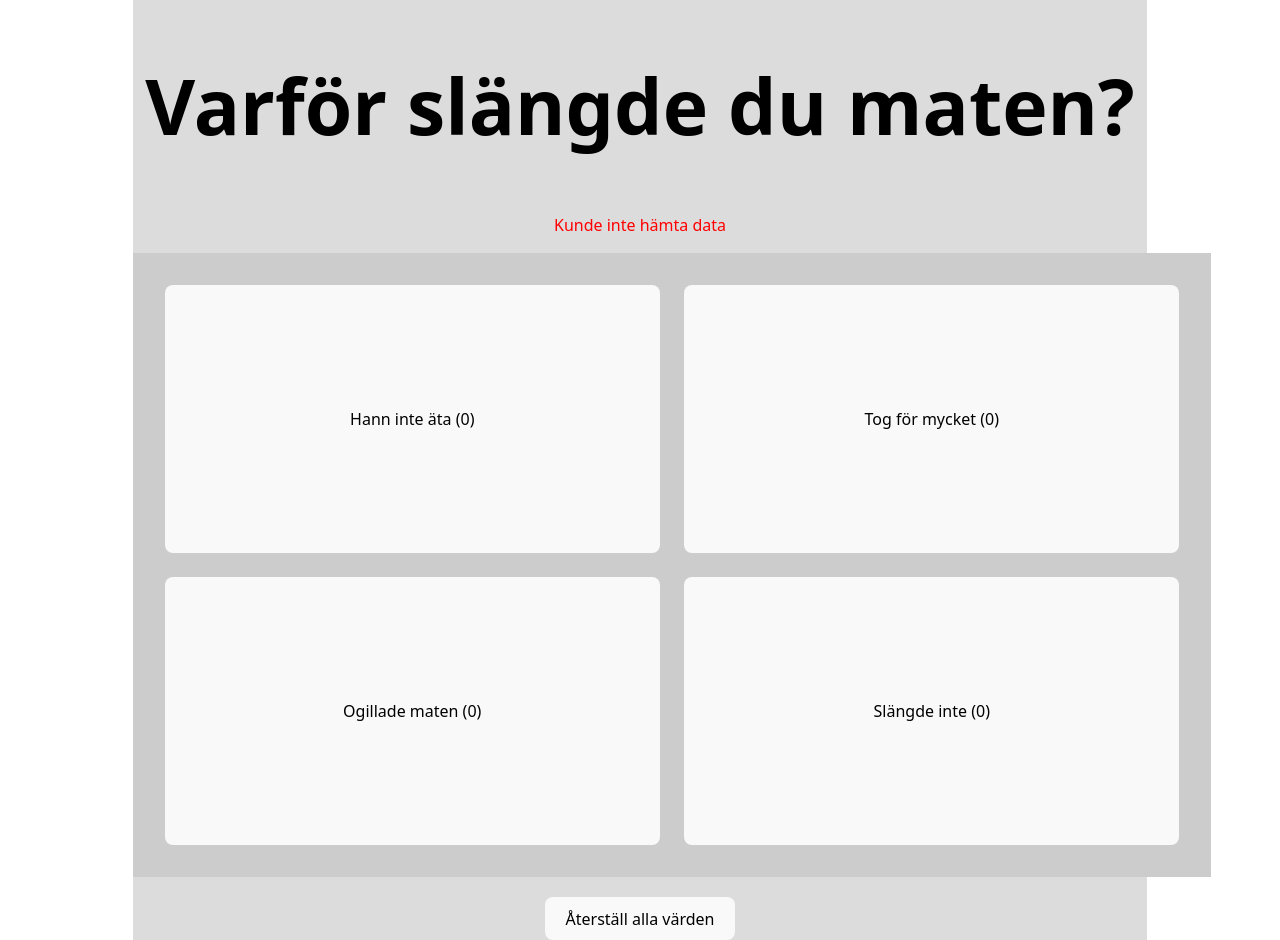
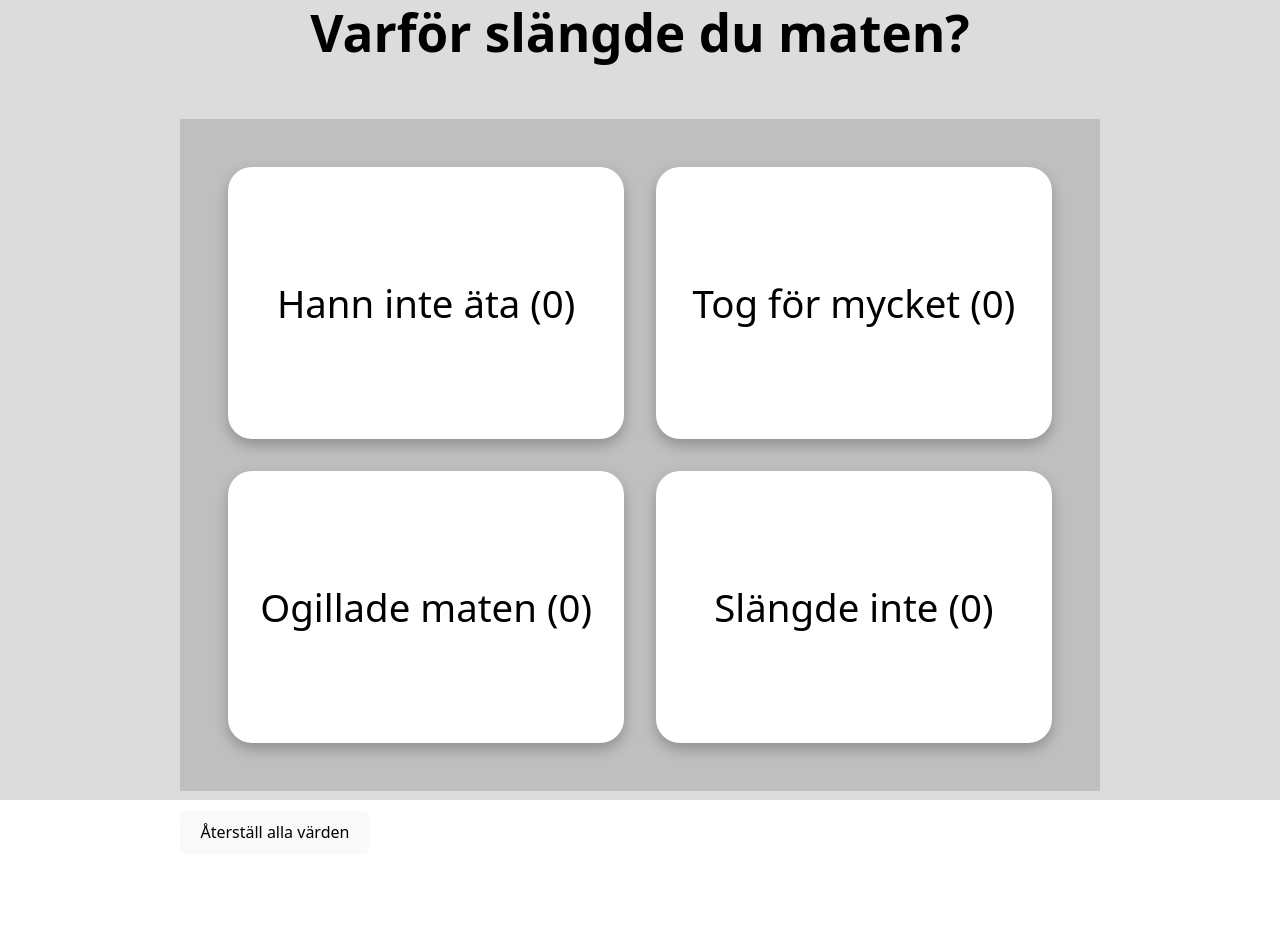
Before and after one commit to Luckan2006/Matsal_app, a React (Vite) app in the folder my-app/: page / in a window 1280 px wide. After the commit the page ends 854 px from the top, so only its background shows below. Built offline with nearby package versions, Linux system fonts and the light colour scheme; no server answers; the database is empty.

Commit message:
changed css

```diff
--- a/my-app/src/App.css
+++ b/my-app/src/App.css
@@ -1,55 +1,65 @@
+* {
+  box-sizing: border-box;
+}
+
+html, body {
+  margin: 0;
+  padding: 0;
+  height: 100%;
+}
+
+body {
+  font-family: system-ui, -apple-system, BlinkMacSystemFont, "Segoe UI", sans-serif;
+  background-color: gainsboro;
+}
 
 #root {
   max-width: 100%;
   margin: 0 auto;
   padding: 0;
-  text-align: center;
-  background-color: gainsboro;
 }
 
-
 .title {
-  font-size: 6vw;
-  height: auto;
-  padding: 1vw;
+  font-size: 5vw;
+  padding: 1.5vw 2vw;
+  text-align: center;
+  color: black;
   background-color: gainsboro;
-  color: black;
-  font-weight: bold;
-  text-align: center;
+  font-weight: 700;
 }
-
 
 .grid {
   display: grid;
   grid-template-columns: 1fr 1fr;
-  grid-template-rows: 1fr 1fr;
-  gap: 1.5em;
+  gap: 1.5rem;
 
-  width: 100%;
-  padding: 2em;
-
-  background-color: #ccc;
-  min-height: 70vh;
+  padding: 2rem;
+  min-height: calc(100vh - 8rem);
+  background-color: #bfbfbf;
 }
 
 .button {
-  font-size: 4vw;
-  padding: 2em;
-  border-radius: 1em;
+  font-size: 3.8vw;
+  padding: 2.2rem 1.5rem;
+  border-radius: 1.5rem;
   border: none;
+  background-color: #ffffff;
+  color: #000000;
 
-  background-color: white;
-  color: black;
-
-  box-shadow: 0px 6px 12px rgba(0,0,0,0.2);
+  box-shadow: 0 6px 14px rgba(0,0,0,0.25);
   cursor: pointer;
 
-  transition: background-color 0.2s ease, transform 0.1s ease;
+  display: flex;
+  align-items: center;
+  justify-content: center;
+  text-align: center;
+
+  transition: transform 0.1s ease, background-color 0.15s ease;
 }
 
 .button:active {
-  transform: scale(0.95);
-  background-color: #eee;
+  transform: scale(0.96);
+  background-color: #f0f0f0;
 }
 
 .one   { grid-row: 1; grid-column: 1; }
@@ -57,34 +67,48 @@
 .three { grid-row: 2; grid-column: 1; }
 .four  { grid-row: 2; grid-column: 2; }
 
-@media (max-width: 920px) {
-  .button {
-    font-size: 7vw;
-    padding: 1.5em;
+@media (min-width: 900px) and (max-width: 1400px) {
+  .title {
+    font-size: 4vw;
+    padding: 1.5rem;
   }
 
   .grid {
-    padding: 1em;
-    gap: 1em;
+    padding: 3rem;
+    gap: 2rem;
   }
 
-  .title {
-    font-size: 8vw;
+  .button {
+    font-size: 3vw;
+    padding: 2.5rem 2rem;
   }
 }
 
-@media (max-width: 600px) {
-  .button {
-    font-size: 8vw;
-    padding: 1.2em;
+@media (max-width: 899px) {
+  .grid {
+    grid-template-columns: 1fr;
+    grid-auto-rows: auto;
+    padding: 1.5rem;
+    gap: 1.2rem;
   }
 
-  .grid {
-    grid-template-columns: 1fr;
-    grid-template-rows: auto;
+  .button {
+    font-size: 5vw;
+    padding: 1.8rem 1.2rem;
   }
 
   .one, .two, .three, .four {
     grid-column: 1;
   }
 }
+
+@media (min-width: 1401px) {
+  .grid {
+    max-width: 900px;
+    margin: 0 auto;
+  }
+
+  .button {
+    font-size: 1.6rem;
+  }
+}
--- a/my-app/src/App.jsx
+++ b/my-app/src/App.jsx
@@ -69,25 +69,21 @@ function App() {
 
   return (
     <div className="app">
-      <h1 class="title">Varför slängde du maten?</h1>
-
-      {error && <p style={{ color: 'red' }}>{error}</p>}
-
+      <h1 className="title">Varför slängde du maten?</h1>
     <div className="grid">
-        <button onClick={() => handleClick('one')}>
+      <button className="button one" onClick={() => handleClick('one')}>
         Hann inte äta ({counts.one})
       </button>
-        <button onClick={() => handleClick('two')}>
+      <button className="button two" onClick={() => handleClick('two')}>
         Tog för mycket ({counts.two})
       </button>
-        <button onClick={() => handleClick('three')}>
+      <button className="button three" onClick={() => handleClick('three')}>
         Ogillade maten ({counts.three})
       </button>
-        <button onClick={() => handleClick('four')}>
+      <button className="button four" onClick={() => handleClick('four')}>
        Slängde inte ({counts.four})
       </button>
     </div>
-
       <button style={{ marginTop: 20 }} onClick={handleReset}>
         Återställ alla värden
       </button>
```
Lines whose indentation alone changed are shown as unchanged.
